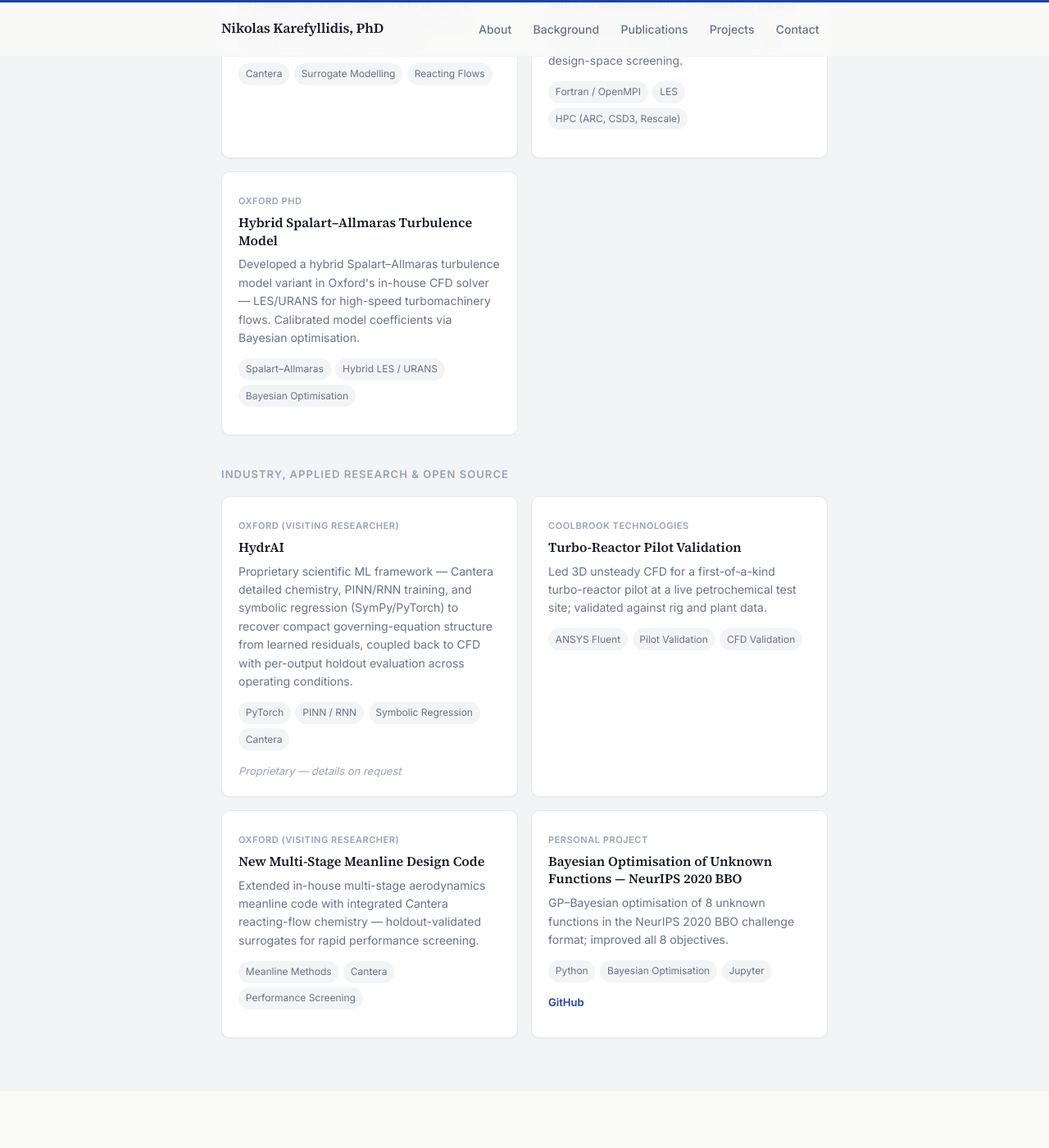
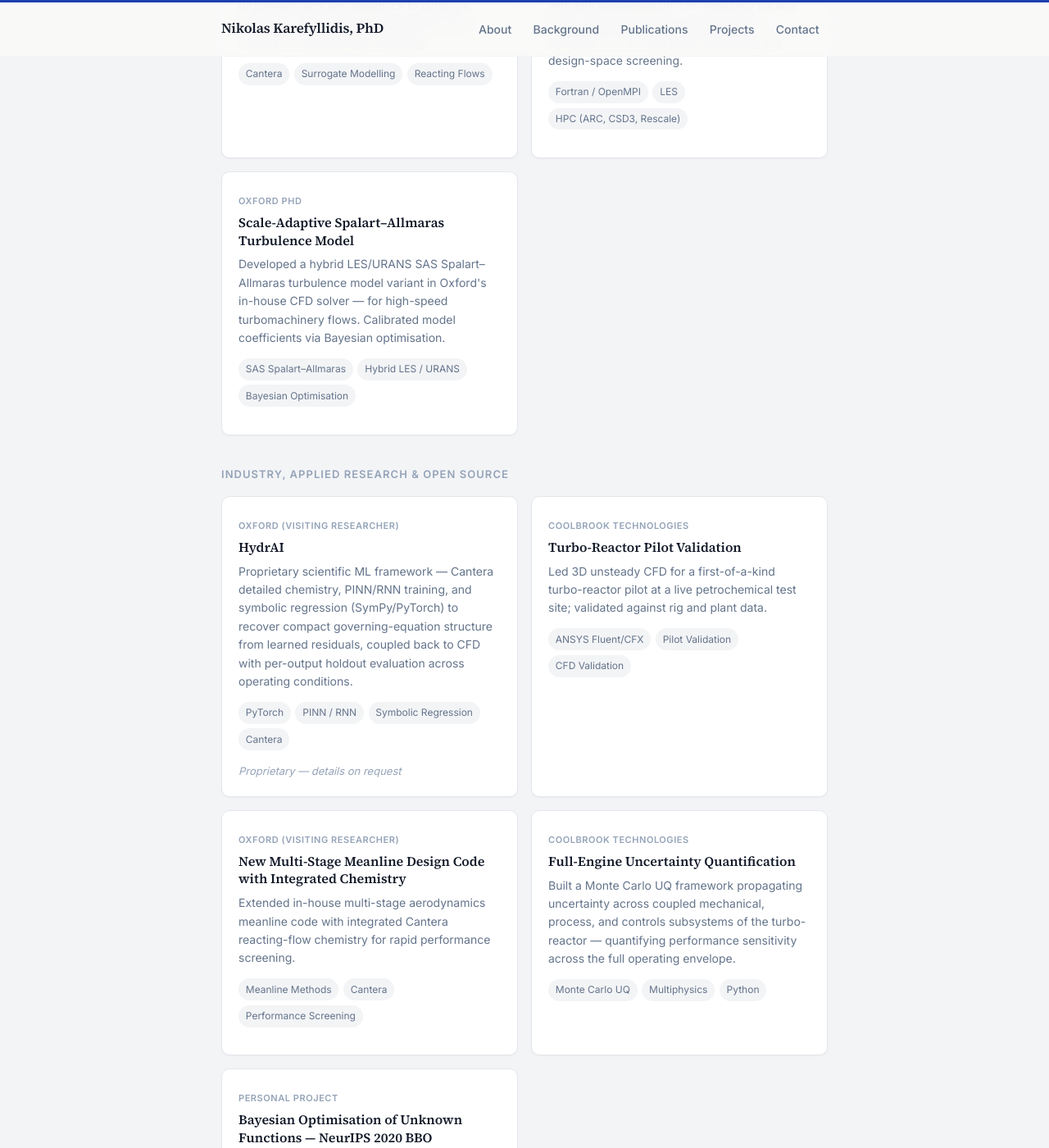
Before and after one commit to karefyllidis/karefyllidis.github.io, a Jekyll site: the page built from index.html, in a window 1280 px wide and 1400 px high, scrolled down 5066 px. Shown: the whole window at 82% size. Built offline with Jekyll 4.4.1, drawn with Linux system fonts in a browser that asks for light colours.

Commit message:
fix: UQ placeholder description, double dash, long tags

```diff
--- a/_data/projects.yml
+++ b/_data/projects.yml
@@ -37,11 +37,11 @@
     - HPC (ARC, CSD3, Rescale)
 
 - category: phd
-  title: "Hybrid Spalart–Allmaras Turbulence Model"
+  title: "Scale-Adaptive Spalart–Allmaras Turbulence Model"
   period: "Oxford PhD"
-  description: "Developed a hybrid Spalart–Allmaras turbulence model variant in Oxford's in-house CFD solver — LES/URANS for high-speed turbomachinery flows. Calibrated model coefficients via Bayesian optimisation."
+  description: "Developed a hybrid LES/URANS SAS Spalart–Allmaras turbulence model variant in Oxford's in-house CFD solver — for high-speed turbomachinery flows. Calibrated model coefficients via Bayesian optimisation."
   tags:
-    - Spalart–Allmaras
+    - SAS Spalart–Allmaras
     - Hybrid LES / URANS
     - Bayesian Optimisation
 
@@ -61,18 +61,28 @@
   period: "Coolbrook Technologies"
   description: "Led 3D unsteady CFD for a first-of-a-kind turbo-reactor pilot at a live petrochemical test site; validated against rig and plant data."
   tags:
-    - ANSYS Fluent
+    - ANSYS Fluent/CFX
     - Pilot Validation
     - CFD Validation
 
 - category: industry
-  title: "New Multi-Stage Meanline Design Code"
+  title: "New Multi-Stage Meanline Design Code with Integrated Chemistry"
   period: "Oxford (Visiting Researcher)"
-  description: "Extended in-house multi-stage aerodynamics meanline code with integrated Cantera reacting-flow chemistry — holdout-validated surrogates for rapid performance screening."
+  description: "Extended in-house multi-stage aerodynamics meanline code with integrated Cantera reacting-flow chemistry for rapid performance screening."
   tags:
     - Meanline Methods
     - Cantera
     - Performance Screening
+
+- category: industry
+  title: "Full-Engine Uncertainty Quantification"
+  period: "Coolbrook Technologies"
+  description: "Built a Monte Carlo UQ framework propagating uncertainty across coupled mechanical, process, and controls subsystems of the turbo-reactor — quantifying performance sensitivity across the full operating envelope."
+  tags:
+    - Monte Carlo UQ
+    - Multiphysics
+    - Python
+
 
 - category: open_source
   title: "Bayesian Optimisation of Unknown Functions — NeurIPS 2020 BBO"
@@ -81,5 +91,4 @@
   tags:
     - Python
     - Bayesian Optimisation
-    - Jupyter
   github: "https://github.com/karefyllidis/black-box-optimization"
```
